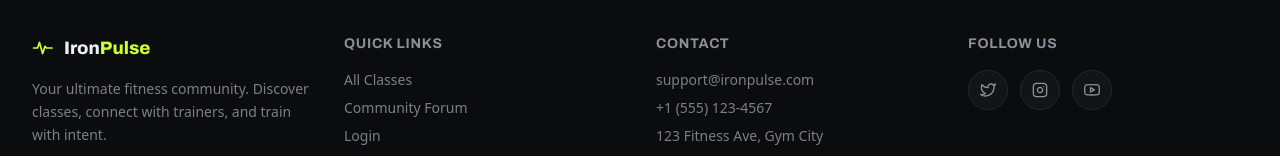
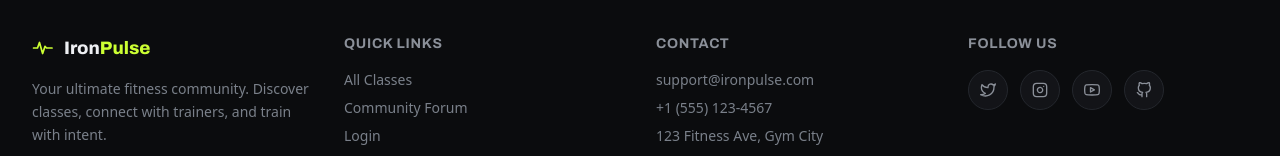
Before and after one commit to sadatrahman3/A10_ironpulse-client, a React (Vite) app: page / in a window 1280 px wide. Shown: the part 1842-1998 px from the top of the page. Built offline with nearby package versions, Linux system fonts and the light colour scheme; no server answers.

Commit message:
feat: add GitHub social link in footer

```diff
--- a/src/components/Footer.jsx
+++ b/src/components/Footer.jsx
@@ -1,5 +1,5 @@
 import { Link } from "react-router-dom";
-import { FiTwitter, FiInstagram, FiYoutube } from "react-icons/fi";
+import { FiTwitter, FiInstagram, FiYoutube, FiGithub } from "react-icons/fi";
 
 export default function Footer() {
   return (
@@ -36,6 +36,7 @@ export default function Footer() {
               <a href="#" className="flex h-10 w-10 items-center justify-center rounded-full border border-ink-600 bg-ink-900 text-fog-400 hover:text-fog-200 hover:border-ink-500 transition-colors" aria-label="X (Twitter)"><FiTwitter size={16} /></a>
               <a href="#" className="flex h-10 w-10 items-center justify-center rounded-full border border-ink-600 bg-ink-900 text-fog-400 hover:text-fog-200 hover:border-ink-500 transition-colors" aria-label="Instagram"><FiInstagram size={16} /></a>
               <a href="#" className="flex h-10 w-10 items-center justify-center rounded-full border border-ink-600 bg-ink-900 text-fog-400 hover:text-fog-200 hover:border-ink-500 transition-colors" aria-label="YouTube"><FiYoutube size={16} /></a>
+              <a href="https://github.com/sadatrahman3" target="_blank" rel="noopener noreferrer" className="flex h-10 w-10 items-center justify-center rounded-full border border-ink-600 bg-ink-900 text-fog-400 hover:text-fog-200 hover:border-ink-500 transition-colors" aria-label="GitHub"><FiGithub size={16} /></a>
             </div>
           </div>
         </div>
```
